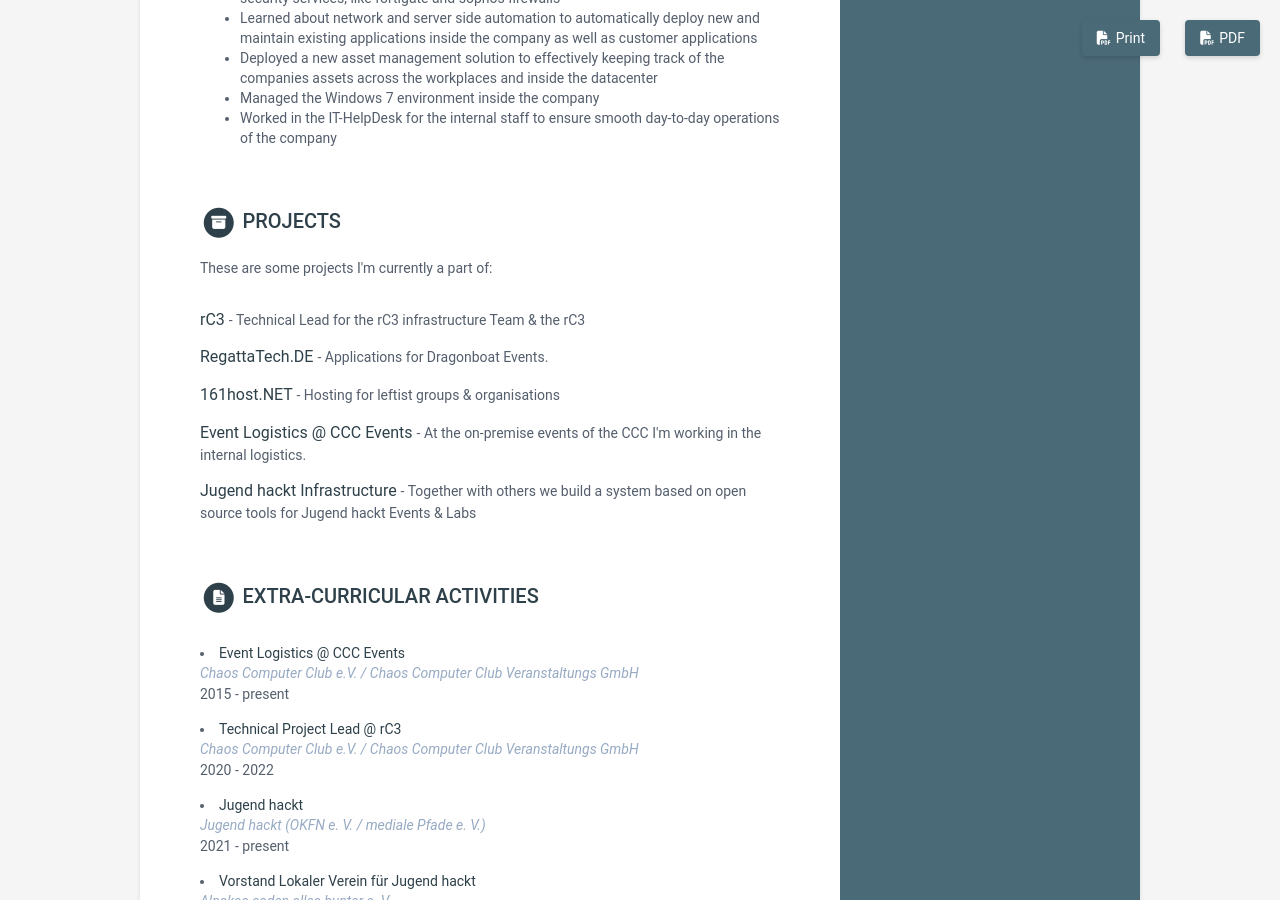
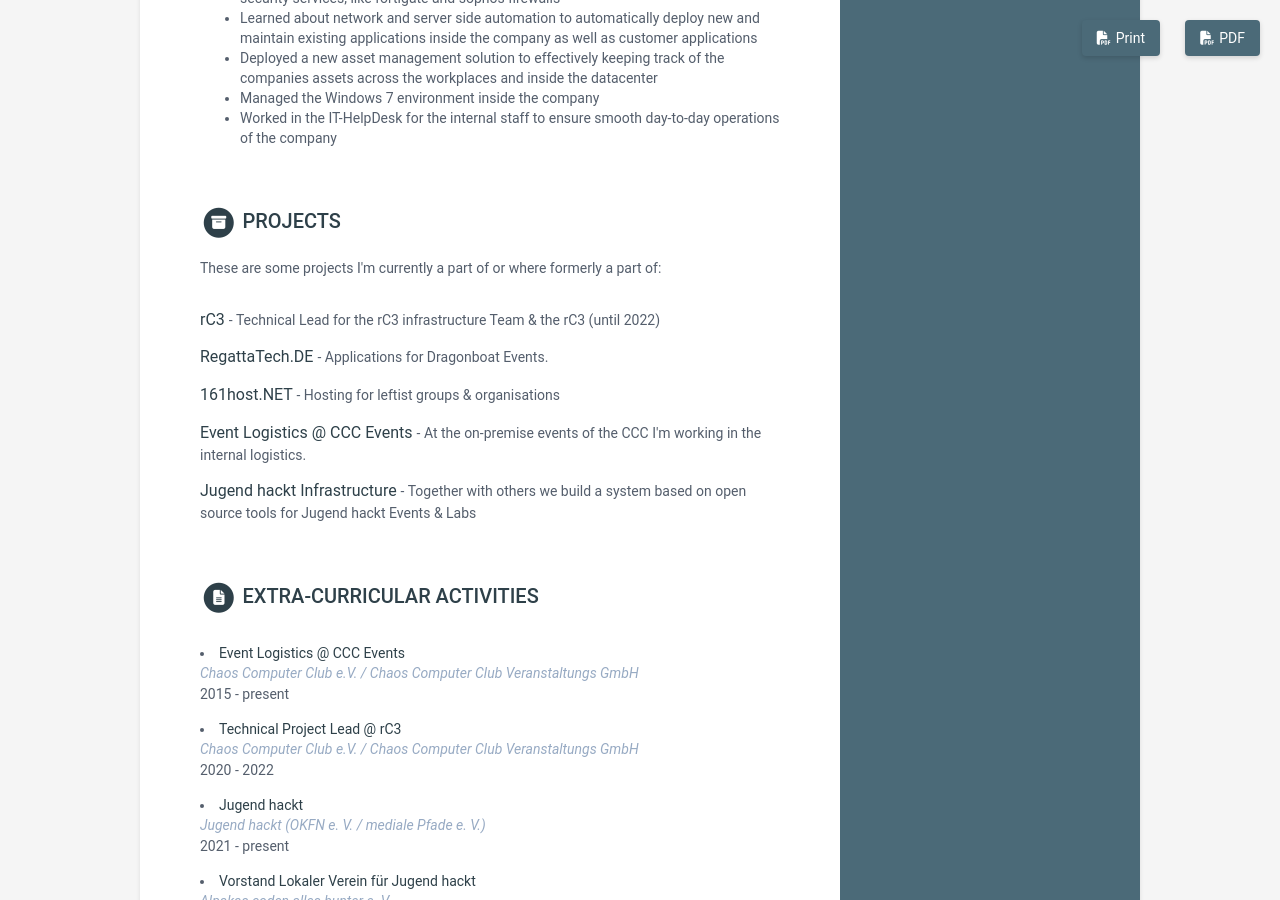
Before and after one commit to thies23/cv, a Jekyll site: the page built from index.html, in a window 1280 px wide and 900 px high, scrolled down 1583 px. Built offline with Jekyll 4.4.1, drawn with Linux system fonts in a browser that asks for light colours.

Commit message:
fixed ambiguity

```diff
--- a/_data/data.yml
+++ b/_data/data.yml
@@ -123,11 +123,11 @@ experiences:
 projects:
   title: Projects
   intro: >
-    These are some projects I'm currently a part of:
+    These are some projects I'm currently a part of or where formerly a part of:
   assignments:
     - title: rC3
       link: "https://infra.rc3.world"
-      tagline: "Technical Lead for the rC3 infrastructure Team & the rC3"
+      tagline: "Technical Lead for the rC3 infrastructure Team & the rC3 (until 2022)"
 
     - title: RegattaTech.DE
       link: "https://regattatech.de"
```
